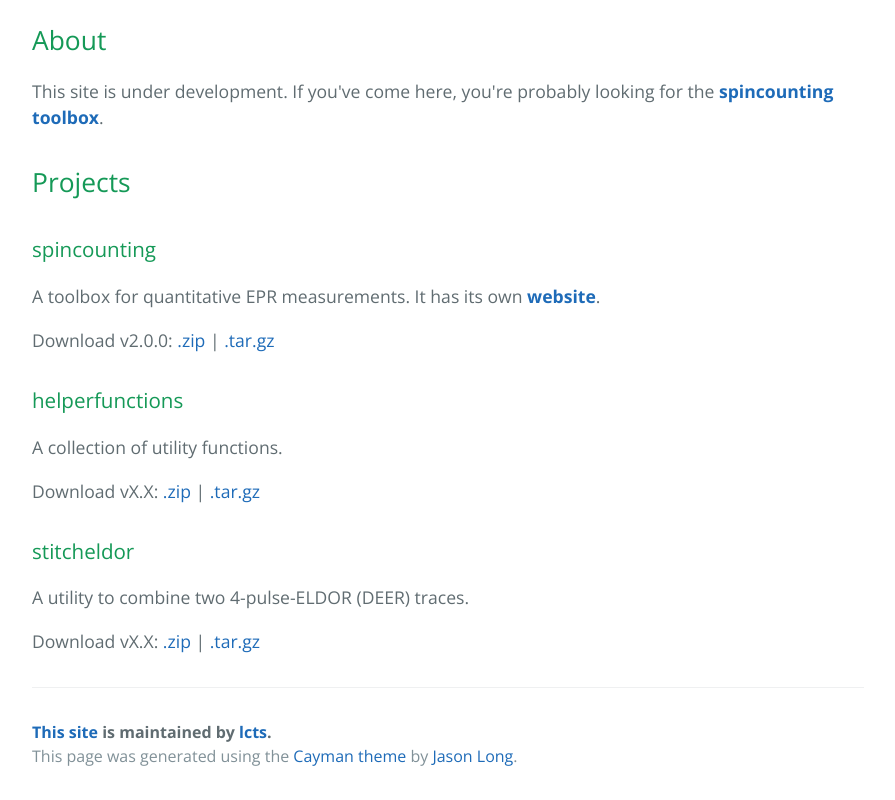
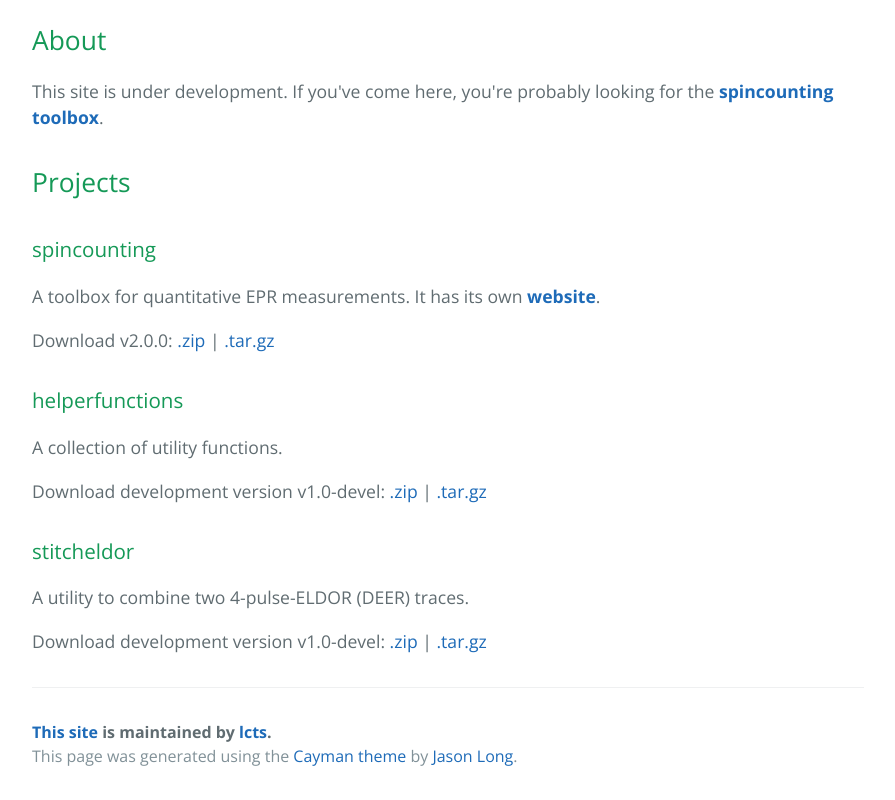
Before and after one commit to lcts/lcts.github.io, a plain HTML site: page index.html in a window 1280 px wide. Shown: the part 328-1128 px from the top of the page, without its empty margins (192-1087 px from the left). Drawn offline with nearby package versions, Linux system fonts and the light colour scheme.

Commit message:
minimal version

```diff
--- a/index.html
+++ b/index.html
@@ -53,20 +53,20 @@
 
 		<p>A collection of utility functions.</p>
 
-		<p>Download vX.X: <a href=
-		"https://github.com/lcts/helperfunctions/archive/v2.0.0.zip">.zip</a> |
+		<p>Download development version v1.0-devel: <a href=
+		"https://github.com/lcts/helperfunctions/archive/v1.0-devel.zip">.zip</a> |
 		<a href=
-		"https://github.com/lcts/helperfunctions/archive/v2.0.0.tar.gz">.tar.gz</a></p>
+		"https://github.com/lcts/helperfunctions/archive/v1.0-devel.tar.gz">.tar.gz</a></p>
 
 		<h3><a class="anchor" href="#stitcheldor" id="stitcheldor"><span class=
 		"octicon octicon-link"></span></a>stitcheldor</h3>
 
 		<p>A utility to combine two 4-pulse-ELDOR (DEER) traces.</p>
 
-		<p>Download vX.X: <a href=
-		"https://github.com/lcts/stitcheldor/archive/v2.0.0.zip">.zip</a> |
+		<p>Download development version v1.0-devel: <a href=
+		"https://github.com/lcts/stitcheldor/archive/v1.0-devel.zip">.zip</a> |
 		<a href=
-		"https://github.com/lcts/stitcheldor/archive/v2.0.0.tar.gz">.tar.gz</a></p>
+		"https://github.com/lcts/stitcheldor/archive/v1.0-devel.tar.gz">.tar.gz</a></p>
 
 		<footer class="site-footer">
 			<span class="site-footer-owner"><a href=
```
